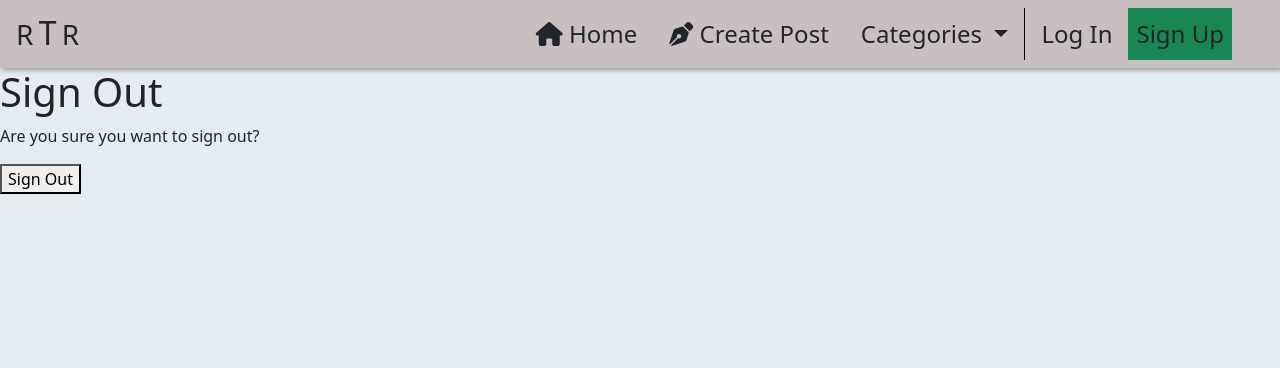
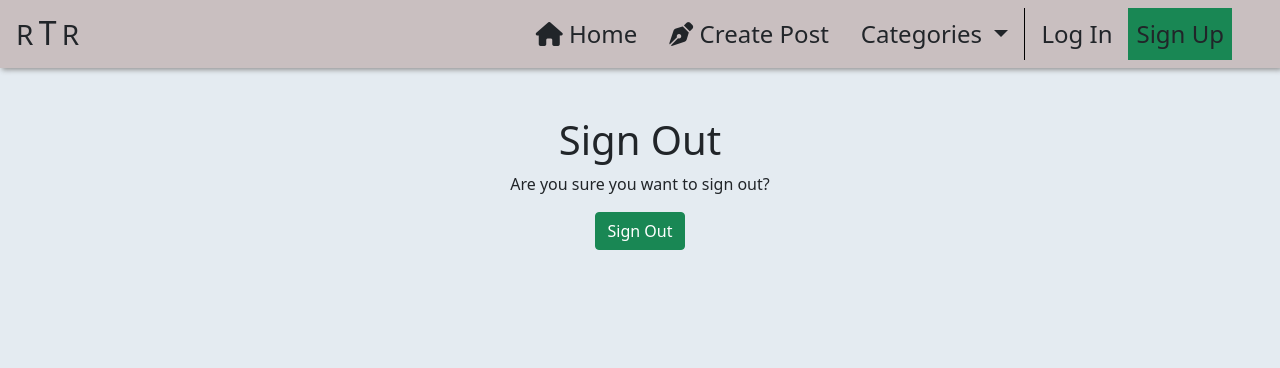
Before and after one commit to Enquil/rtr_v5, a Django app: template templates/allauth/account/logout.html in a window 1280 px wide. Shown: the top 368 px of the page. Run offline with Django 3.2, Linux system fonts and the light colour scheme; data comes from the database, SQL or seed files in the repository; both versions use the stored data as it was after the commit; the template is opened without the code that fills it: most values are stand-ins (such as "Sample title", 1, 10 or a date in 2020); some libraries are stand-ins or nearby versions.

Commit message:
added allauth to dirs in settings, centered sign out form

```diff
--- a/rtr_v5/settings.py
+++ b/rtr_v5/settings.py
@@ -86,7 +86,7 @@ ROOT_URLCONF = 'rtr_v5.urls'
 TEMPLATES = [
     {
         'BACKEND': 'django.template.backends.django.DjangoTemplates',
-        'DIRS': [TEMPLATES_DIR],
+        'DIRS': [TEMPLATES_DIR, os.path.join(TEMPLATES_DIR, 'allauth')],
         'APP_DIRS': True,
         'OPTIONS': {
             'context_processors': [
--- a/templates/allauth/account/logout.html
+++ b/templates/allauth/account/logout.html
@@ -1,21 +1,26 @@
-{% extends "account/base.html" %}
+{% extends "base.html" %}
 
 {% load i18n %}
 
 {% block head_title %}{% trans "Sign Out" %}{% endblock %}
 
 {% block content %}
+<div class="container-fluid">
+  <div class="row">
+    <div class="col-12 col-md-6 offset-md-3 text-center mt-5">
       <h1>{% trans "Sign Out" %}</h1>
 
       <p>{% trans 'Are you sure you want to sign out?' %}</p>
-
       <form method="post" action="{% url 'account_logout' %}">
         {% csrf_token %}
         {% if redirect_field_value %}
         <input type="hidden" name="{{ redirect_field_name }}" value="{{ redirect_field_value }}"/>
         {% endif %}
-  <button type="submit">{% trans 'Sign Out' %}</button>
+        <button class="btn btn-success" type="submit">{% trans 'Sign Out' %}</button>
       </form>
+    </div>
+  </div>
+</div>
 
 
 {% endblock %}
```
Also changed, not shown: db.sqlite3. Lines whose indentation alone changed are shown as unchanged.
